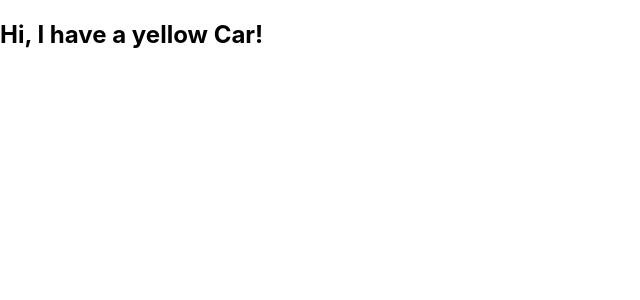
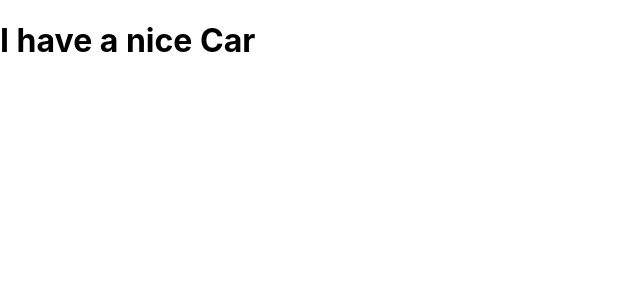
Before and after one commit to codershona/react-redux-learning, a React (Create React App) app: page / in a window 1280 px wide. Shown: the top 300 px of the page, without its empty margins (0-640 px from the left). Built offline with nearby package versions, Linux system fonts and the light colour scheme.

Commit message:
react state: creating the state object

```diff
--- a/src/App.js
+++ b/src/App.js
@@ -1,12 +1,18 @@
 import React, { Component } from 'react';
 
+
+
 class Car extends Component {
-	constructor() {
-		super();
-		this.state = { tracks: "yellow" };
-	}
+  constructor(props) {
+    super(props);
+    this.state = {brand: "Ford"};
+  }
   render() {
-    return <h2>Hi, I have a { this.state.tracks } Car!</h2>;
+    return (
+      <div>
+        <h1>I have a nice Car</h1>
+      </div>
+    );
   }
 }
 
```
Also changed, not shown: 1 other file (tests, documents, lock files or other folders).
